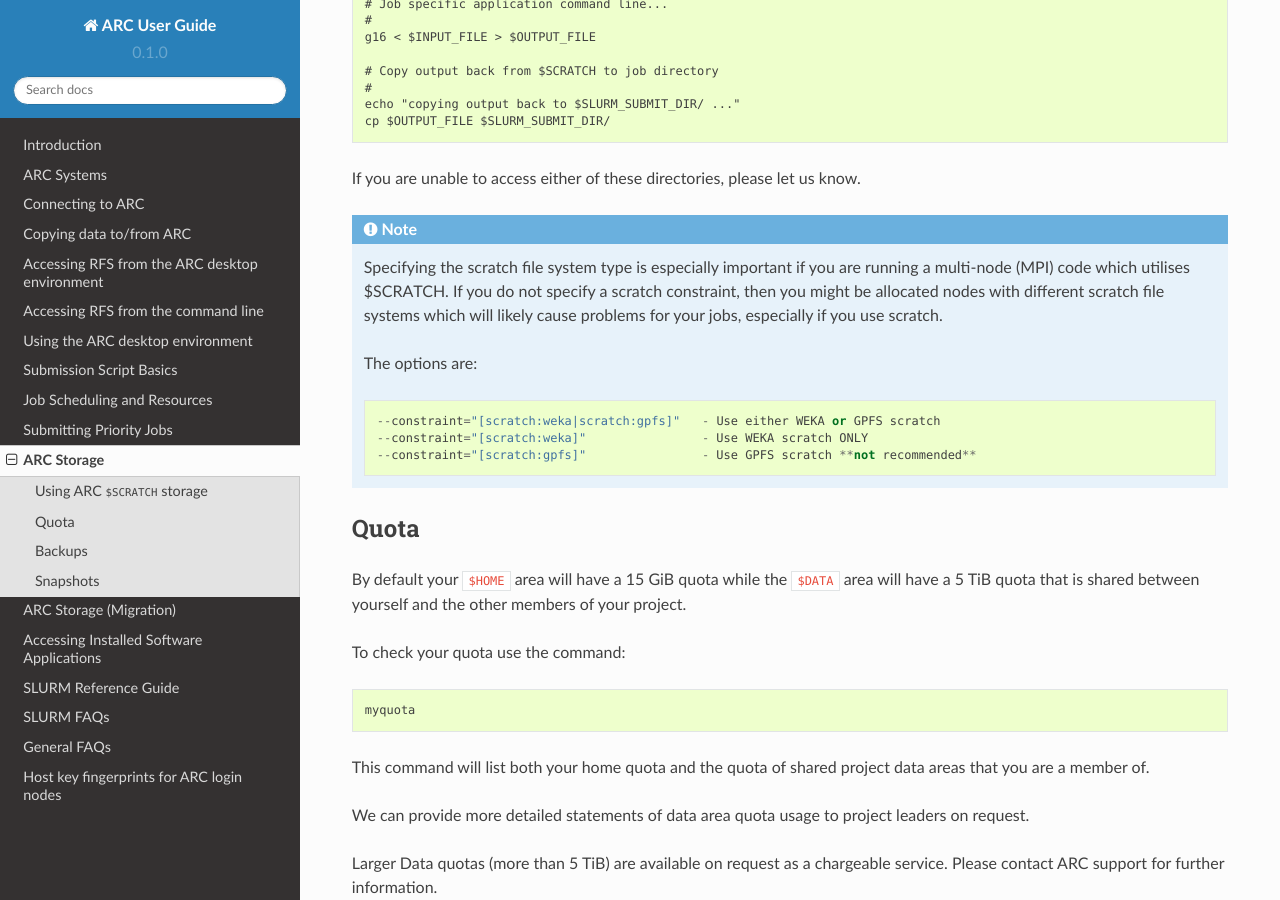
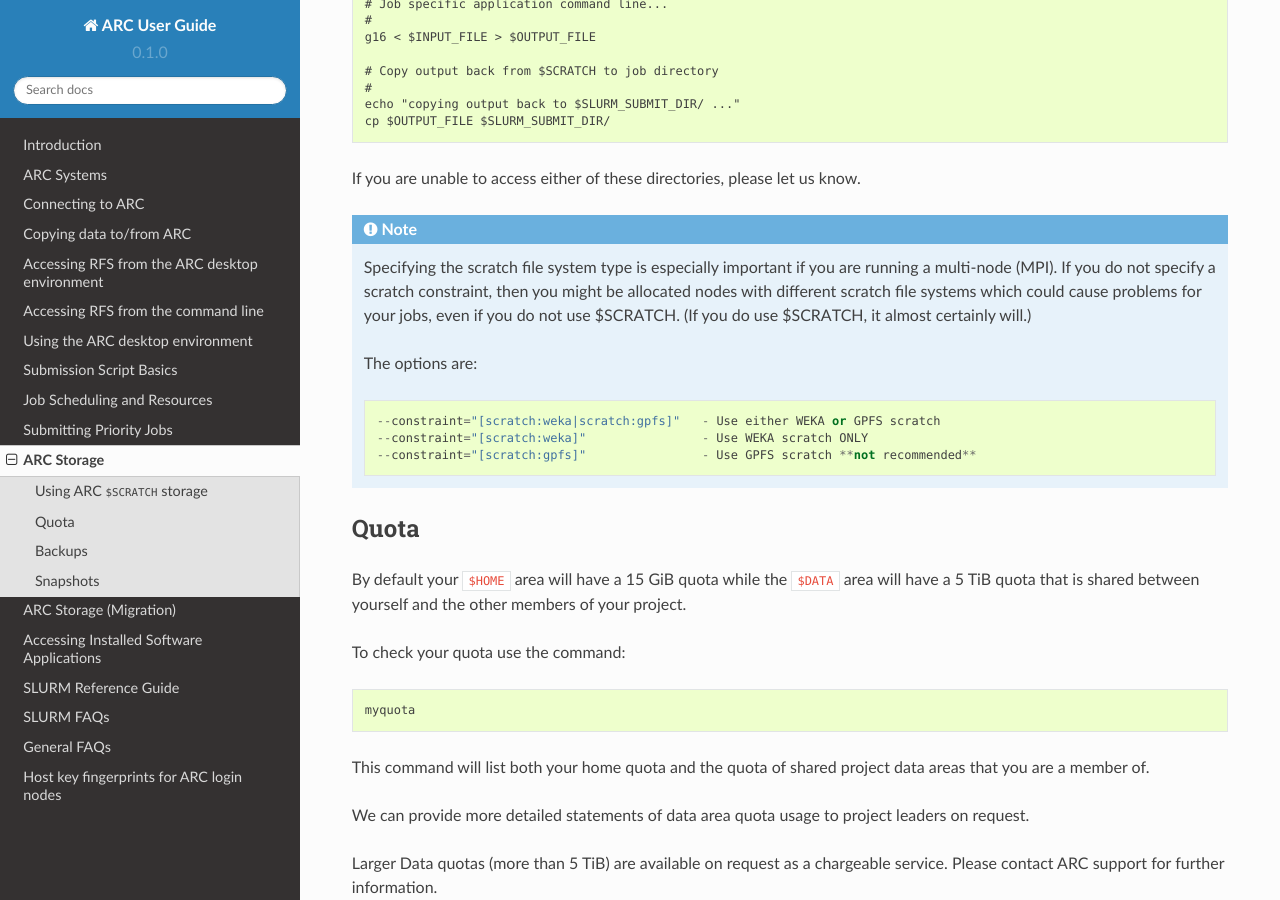
Before and after one commit to tina-friedrich/arc-user-guide, a Sphinx documentation site: the page built from docs/source/arc-storage.rst, in a window 1280 px wide and 900 px high, scrolled down 1810 px. Built offline with Sphinx 7.4.7 and the Read the Docs theme 2.0.0, drawn with Linux system fonts in a browser that asks for light colours.

Commit message:
Update arc-storage.rst

```diff
--- a/docs/source/arc-storage.rst
+++ b/docs/source/arc-storage.rst
@@ -86,8 +86,7 @@ The process is more straightforward if you only need to copy single input/ouput
 If you are unable to access either of these directories, please let us know.
 
 .. note::
-  Specifying the scratch file system type is especially important if you are running a multi-node (MPI) code which utilises
-  $SCRATCH.  If you do not specify a scratch constraint, then you might be allocated nodes with different scratch file systems which will likely cause problems for your jobs, especially if you use scratch.
+  Specifying the scratch file system type is especially important if you are running a multi-node (MPI). If you do not specify a scratch constraint, then you might be allocated nodes with different scratch file systems which could cause problems for your jobs, even if you do not use $SCRATCH. (If you do use $SCRATCH, it almost certainly will.)
 
   The options are::
 
```
